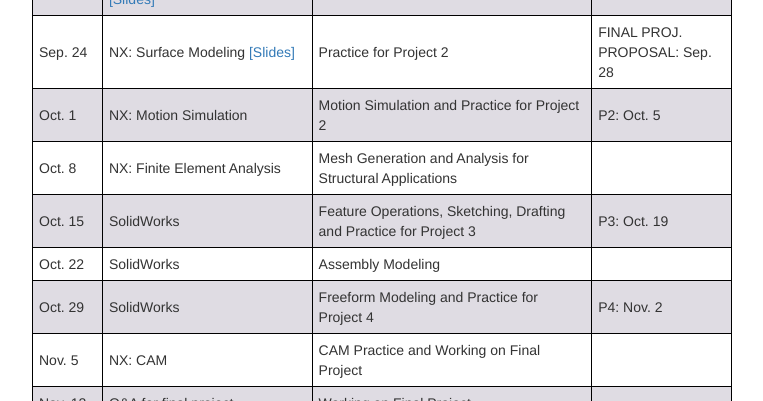
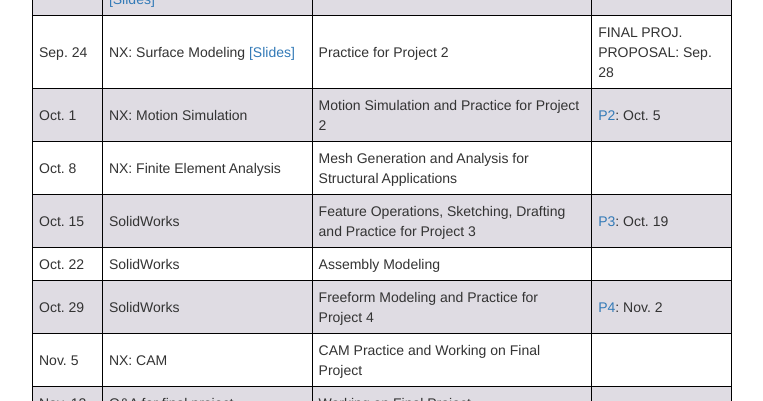
Before and after one commit to me5763/lab-fs19, a Jekyll site: the page built from index.md, in a window 1280 px wide and 900 px high, scrolled down 1104 px. Shown: the part 153-554 px from the top of the window, without its empty margins (258-1021 px from the left). Built offline with Jekyll 4.4.1, drawn with Linux system fonts in a browser that asks for light colours; nearby versions of some CDN libraries; part of the change alters nothing that is shown.

```diff
--- a/index.md
+++ b/index.md
@@ -86,7 +86,7 @@ Office Hours: M & W 3:00PM-4:00PM
 <td markdown="span">Oct. 1</td>
 <td markdown="span">NX: Motion Simulation</td>
 <td markdown="span">Motion Simulation and Practice for Project 2</td>
-<td markdown="span">P2: Oct. 5</td>
+<td markdown="span">[P2](pages/project-2-bottle.html): Oct. 5</td>
 </tr>
 
 <tr>
@@ -100,7 +100,7 @@ Office Hours: M & W 3:00PM-4:00PM
 <td markdown="span">Oct. 15</td>
 <td markdown="span">SolidWorks</td>
 <td markdown="span">Feature Operations, Sketching, Drafting and Practice for Project 3</td>
-<td markdown="span">P3: Oct. 19</td>
+<td markdown="span">[P3](pages/project-3.html): Oct. 19</td>
 </tr>
 
 <tr>
@@ -114,7 +114,7 @@ Office Hours: M & W 3:00PM-4:00PM
 <td markdown="span">Oct. 29</td>
 <td markdown="span">SolidWorks</td>
 <td markdown="span">Freeform Modeling and Practice for Project 4</td>
-<td markdown="span">P4: Nov. 2</td>
+<td markdown="span">[P4](pages/project-4.html): Nov. 2</td>
 </tr>
 
 <tr>
```
